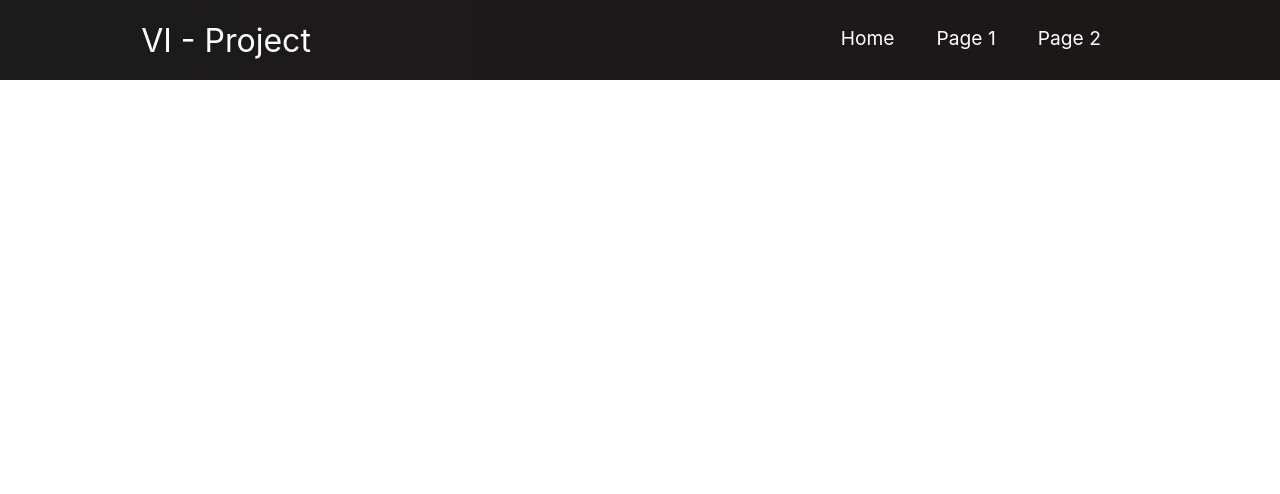
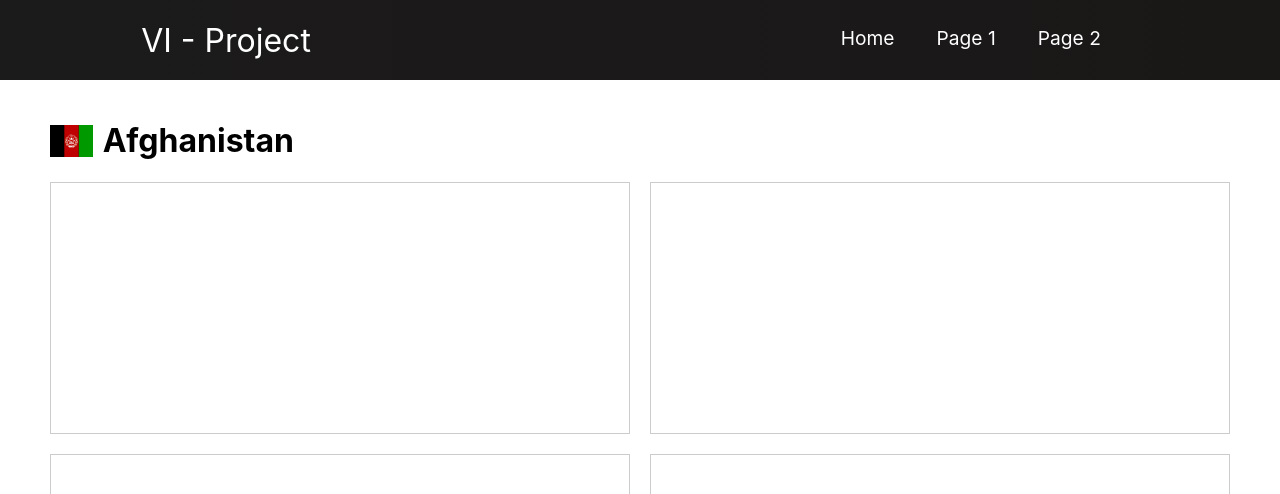
Before and after one commit to killianvervelle/Ending-Hunger-Through-DataAnalytic, a React (Create React App) app in the folder showcase/: page /country/1 in a window 1280 px wide. Shown: the top 494 px of the page. Built offline with nearby package versions, Linux system fonts and the light colour scheme.

Commit message:
New version of map with range color & detail page for country

```diff
--- a/showcase/package.json
+++ b/showcase/package.json
@@ -8,6 +8,7 @@
     "@testing-library/user-event": "^13.5.0",
     "d3": "^7.8.5",
     "d3-queue": "^3.0.7",
+    "flag-icons": "^7.0.2",
     "react": "^18.2.0",
     "react-dom": "^18.2.0",
     "react-router": "^6.18.0",
--- a/showcase/src/App.js
+++ b/showcase/src/App.js
@@ -7,6 +7,7 @@ import PageOne from './pages/Page1';
 import PageTwo from './pages/Page2';
 
 import Navbar from './components/Navbar';
+import Country from './pages/Country';
 
 function App() {
   return (
@@ -16,6 +17,7 @@ function App() {
       <Navbar />
         <Routes>
           <Route path="/" exact element={<Home />} />
+          <Route path="/country/:id" exact element={<Country />} />
           <Route path="/firstpage" exact element={<PageOne />} />
           <Route path="/secondpage" exact element={<PageTwo />} />
         </Routes>
--- a/showcase/src/components/WorldMap.js
+++ b/showcase/src/components/WorldMap.js
@@ -1,62 +1,84 @@
-// App.jsx
+import React, { useState, useEffect, useRef } from "react";
+import { useNavigate } from "react-router-dom";
+
+import * as d3 from 'd3';
 
 import '../styles/WorldMap.css';
-import React, { useEffect, useRef } from "react";
-import * as d3 from 'd3';
 
 function WorldMap() {
+
   const mapRef = useRef();
+  const navigate = useNavigate();
+  const [selectedCountry, setSelectedCountry] = useState(null);
+  const [popupPosition, setPopupPosition] = useState({ x: 0, y: 0 });
+  const [popupData, setPopupData] = useState({ country: "", value: 0 });
+
+  const mockData = [
+    { id: 'FRA', value: 1.9 },
+    { id: 'BEL', value: 10 },
+    { id: 'ESP', value: 2.5 },
+    { id: 'AGO', value: 10 },
+    { id: 'DEU', value: 15 },
+    { id: 'CHE', value: 350 },
+    { id: 'ITA', value: 27 },
+  ];
+
+  const handleClick = (event, d) => {
+    const countryId = d.properties.adm0_a3_us;
+    const countryInfo = mockData.find(country => country.id === countryId) || { id: countryId, value: 'Undefined' };
+
+    // Close the previous popup
+    setSelectedCountry(null);
+
+    // Open the new popup
+    setSelectedCountry(countryId);
+
+    // Set popup position and data
+    setPopupPosition({ x: event.clientX, y: event.clientY });
+    setPopupData({ country: countryInfo.id, value: countryInfo.value });
+  };
 
   useEffect(() => {
-    const fetchData = async () => {
-      try {
-        // Import the GeoJSON file
-        const worldGeojson = require('../assets/worldmap.json');
+    // Importing the JSON file
+    const worldGeojson = require('../assets/worldmap.json');
 
-        // Use the imported GeoJSON data directly
-        drawMap(worldGeojson);
-      } catch (error) {
-        console.error('Error loading GeoJSON data:', error);
-      }
-    };
+    drawMap(worldGeojson, mockData);
 
-    fetchData();
-
-    // Add event listener for window resize
     window.addEventListener('resize', handleResize);
-
-    // Cleanup the event listener on component unmount
     return () => {
       window.removeEventListener('resize', handleResize);
     };
-  }, []); // Empty dependency array ensures the effect runs only once on mount
 
-  const drawMap = (geojson) => {
+  }, []);
+
+  const drawMap = (geojson, data) => {
     const width = window.innerWidth;
     const height = 600;
 
-    const svgExists = d3.select(mapRef.current).select('svg').size() > 0;
+    const svgExists = d3.select(mapRef.current)
+                        .select('svg')
+                        .size() > 0;
 
     if (svgExists) {
-      d3.select(mapRef.current).select('svg').remove();
+      d3.select(mapRef.current)
+        .select('svg')
+        .remove();
     }
 
     const svg = d3.select(mapRef.current)
-      .append('svg')
-      .attr('width', width)
-      .attr('height', height)
-      .style('background-color', '#B4E2FF');
+                  .append('svg')
+                  .attr('width', width)
+                  .attr('height', height)
+                  .style('background-color', '#B4E2FF');
 
-    const projection = d3.geoNaturalEarth1()
-      .fitSize([width, height], geojson);
-
+    const projection = d3.geoNaturalEarth1().fitSize([width, height], geojson);
     const path = d3.geoPath().projection(projection);
-
-    const zoom = d3.zoom()
-      .scaleExtent([1, 20])
-      .on('zoom', handleZoom);
+    const zoom = d3.zoom().scaleExtent([1, 20]).on('zoom', handleZoom);
 
     svg.call(zoom);
+
+    // Assuming 'id' in data corresponds to the 'id' in geojson
+    const countryDataMap = new Map(data.map(entry => [entry.id, entry.value]));
 
     svg.selectAll('path')
       .data(geojson.features)
@@ -64,38 +86,41 @@ function WorldMap() {
       .append('path')
       .attr('d', path)
       .style('stroke', 'white')
-      .style('stroke-width', 1) // Initial stroke width
-      .style('fill', '#C2FFC2')
+      .style('stroke-width', 1)
+      .style('fill', d => getColor(countryDataMap.get(d.properties.adm0_a3_us)))
       .on('mouseover', handleMouseOver)
-      .on('mouseout', handleMouseOut);
+      .on('mouseout', handleMouseOut)
+      .on('click', handleClick);
 
     function handleZoom(event) {
       const { transform } = event;
-      const zoomLevel = transform.k; // Get the zoom level
+      const zoomLevel = transform.k;
 
-      // Adjust the stroke width dynamically based on the zoom level
       svg.selectAll('path')
         .style('stroke-width', 1 / zoomLevel);
 
-      // Apply zoom transformation to paths
       svg.selectAll('path')
         .attr('transform', transform);
     }
 
     function handleMouseOver(event, d) {
-      // Show tooltip with country name
       const countryName = d.properties.name;
+
+      // Get the current fill color
+      const currentColor = d3.select(this).style('fill');
+
+      // Lighten the color (you can adjust the factor as needed)
+      const lighterColor = d3.rgb(currentColor).brighter(0.5).toString();
+
       d3.select(this)
-        .style('fill', 'orange'); // Highlight the country on hover
+        .style('fill', lighterColor);
 
-      // Calculate tooltip position based on cursor coordinates
       const [x, y] = d3.pointer(event);
 
-      // Append tooltip
       svg.append('text')
         .attr('id', 'tooltip')
         .attr('x', x)
-        .attr('y', y - 10) // Position above the cursor
+        .attr('y', y - 10)
         .attr('text-anchor', 'middle')
         .style('font-size', '14px')
         .style('font-weight', 'bold')
@@ -104,31 +129,42 @@ function WorldMap() {
     }
 
     function handleMouseOut(event, d) {
-      // Remove tooltip and restore fill color
       d3.select(this)
-        .style('fill', '#C2FFC2'); // Restore the original fill color
+        .style('fill', d => getColor(countryDataMap.get(d.properties.adm0_a3_us)));
 
       svg.select('#tooltip').remove();
     }
   };
 
+  const getColor = value => {
+    var colorScale = d3.scaleThreshold()
+    .domain([2.5, 5, 15, 25, 35])
+    .range(["#2ab6c5", "#03b082", "#fec866", "#fa7448", "#e63e50", "#940f42"]);
+
+    return value !== undefined ? colorScale(value) : '#b1ada4';
+  };
+
   const handleResize = () => {
     const newWidth = window.innerWidth;
-    const newHeight = 600; // You can adjust this as needed
+    const newHeight = 600;
 
-    // Update the SVG width and height
     d3.select(mapRef.current)
       .select('svg')
       .attr('width', newWidth)
       .attr('height', newHeight);
 
-    // Redraw the map with the updated dimensions
-    drawMap(require('../assets/worldmap.json'));
+    drawMap(require('../assets/worldmap.json'), mockData);
   };
 
   return (
     <div className="map-container" ref={mapRef}>
-      {/* SVG will be appended here */}
+      {selectedCountry && (
+        <div className="popup" style={{ left: popupPosition.x, top: popupPosition.y }}>
+          <h3>{popupData.country}</h3>
+          <p>Value: {popupData.value}</p>
+          <button onClick={() => navigate(`/country/${selectedCountry}`)}>More</button>
+        </div>
+      )}
     </div>
   );
 }
--- /dev/null
+++ b/showcase/src/pages/Country.js
@@ -0,0 +1,42 @@
+import React, { useEffect } from 'react';
+
+import '../App.css';
+import '../styles/Country.css'
+import "../../node_modules/flag-icons/css/flag-icons.min.css";
+
+export default function Country() {
+
+  const mockData = {
+    id : "12",
+    iso2 : "af",
+    iso3 : 'afg',
+    name : 'Afghanistan'
+  }
+
+    return (
+        <div className="page-container">
+          <div className="country-container">
+          <span className={`fi fi-${mockData.iso2}`}></span>
+            <h1 className="country-name">{mockData.name}</h1>
+          </div>
+
+          <div className="grid-container">
+            <div className="top-left">
+              {/* TODO: Add component for top left */}
+            </div>
+
+            <div className="top-right">
+              {/* TODO: Add component for top right */}
+            </div>
+
+            <div className="bottom-left">
+              {/* TODO: Add component for bottom left */}
+            </div>
+
+            <div className="bottom-right">
+              {/* TODO: Add component for bottom right */}
+            </div>
+          </div>
+        </div>
+      );
+}
--- a/showcase/src/pages/Page1.js
+++ b/showcase/src/pages/Page1.js
@@ -5,7 +5,7 @@ export default function PageOne() {
 
   return (
     <>
-      <h1 className='products'>To be done</h1>
+      <h1>Global monde avec slider ?</h1>
     </>
   );
 }
--- a/showcase/src/pages/Page2.js
+++ b/showcase/src/pages/Page2.js
@@ -5,7 +5,7 @@ export default function PageTwo() {
 
   return (
     <>
-      <h1 className='products'>To be done</h1>
+      <h1>To be done</h1>
     </>
   );
 }
--- /dev/null
+++ b/showcase/src/styles/Country.css
@@ -0,0 +1,33 @@
+.page-container {
+    padding: 20px 50px 30px
+  }
+
+  .grid-container {
+    display: grid;
+    grid-template-columns: repeat(2, 1fr);
+    grid-template-rows: repeat(2, 1fr);
+    gap: 20px; /* Adjust the gap as needed */
+  }
+
+  .top-left,
+  .top-right,
+  .bottom-left,
+  .bottom-right {
+    height: 200px;
+    border: 1px solid #ccc; /* Add borders or other styling as needed */
+    padding: 25px; /* Adjust the padding as needed */
+  }
+
+  span {
+    background-size: contain;
+    background-position: 50%;
+    background-repeat: no-repeat;
+    font-size: 2em;
+  }
+
+  .country-name {
+    padding-left: 10px;
+  }
+  .country-container {
+    display: flex;
+  }
--- a/showcase/src/styles/WorldMap.css
+++ b/showcase/src/styles/WorldMap.css
@@ -3,29 +3,42 @@
     pointer-events: all;
   }
 
-  #states {
-    fill: none;
-    stroke: #fff;
-    stroke-linejoin: round;
-    stroke-width: 1.5px;
-  }
-
-  #states .active {
-    display: none;
-  }
-
-  .county-boundary {
-    stroke: #fff;
-    stroke-width: 0.5px;
-  }
-
-  .county-boundary:hover,
-  .state:hover {
-    fill: #002b5b;
-  }
 
   .map-container {
     display: flex;
     justify-content: center;
     align-items: center;
   }
+
+  .popup {
+    width: 175px;
+    height: 150px;
+    padding: 10px;
+    position: absolute;
+    top: 50px;
+    left: 50px;
+    border: 2px solid #ccc;
+    background-color: white;
+    box-shadow: 0 0 10px rgba(0, 0, 0, 0.2);
+    border-radius: 8px;
+    display: flex;
+    flex-direction: column;
+    align-items: center;
+    justify-content: center;
+  }
+
+  .popup button {
+    display: block;
+    margin: 10px auto; /* Center the button */
+    padding: 8px 16px;
+    margin-top: 10px; /* Adjust the margin based on your design */
+    background-color: #2ab6c5;
+    color: white;
+    border: none;
+    border-radius: 4px;
+    cursor: pointer;
+  }
+
+  .popup button:hover {
+    background-color: #037d8e; /* Change color on hover */
+  }
```
Also changed, not shown: 1 other file (tests, documents, lock files or other folders).
